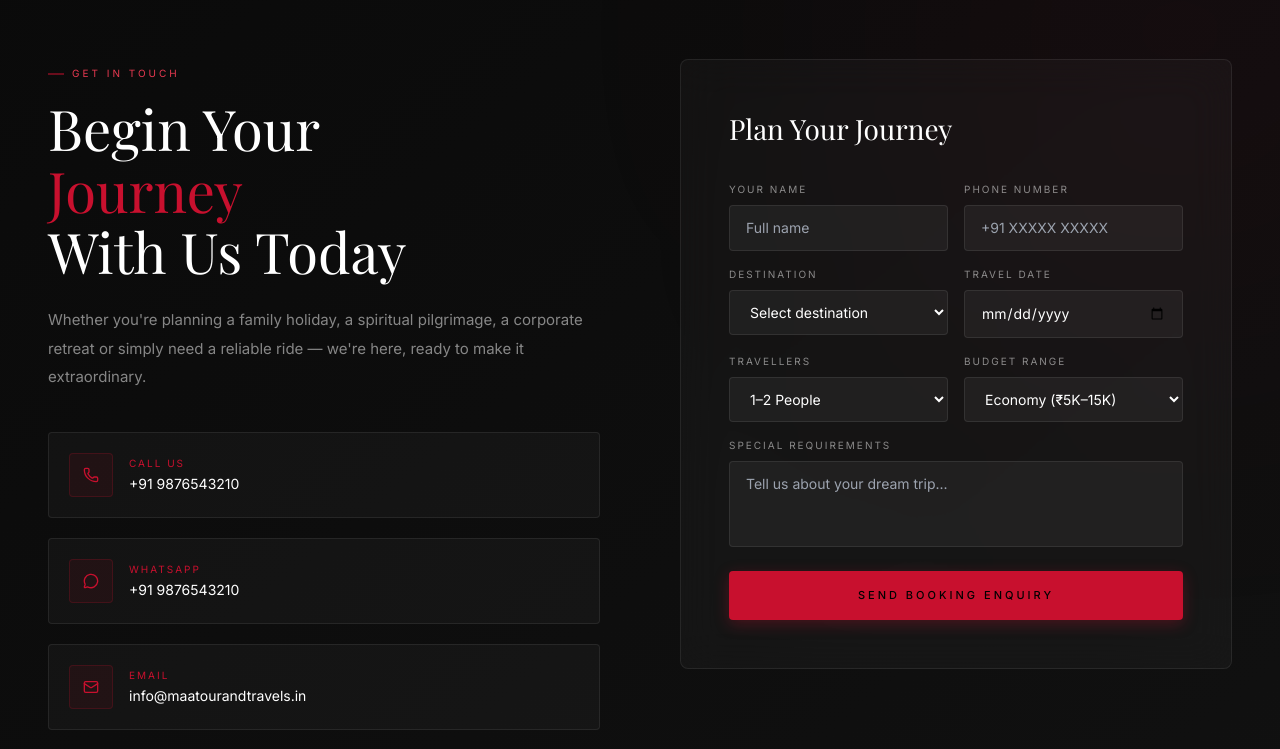
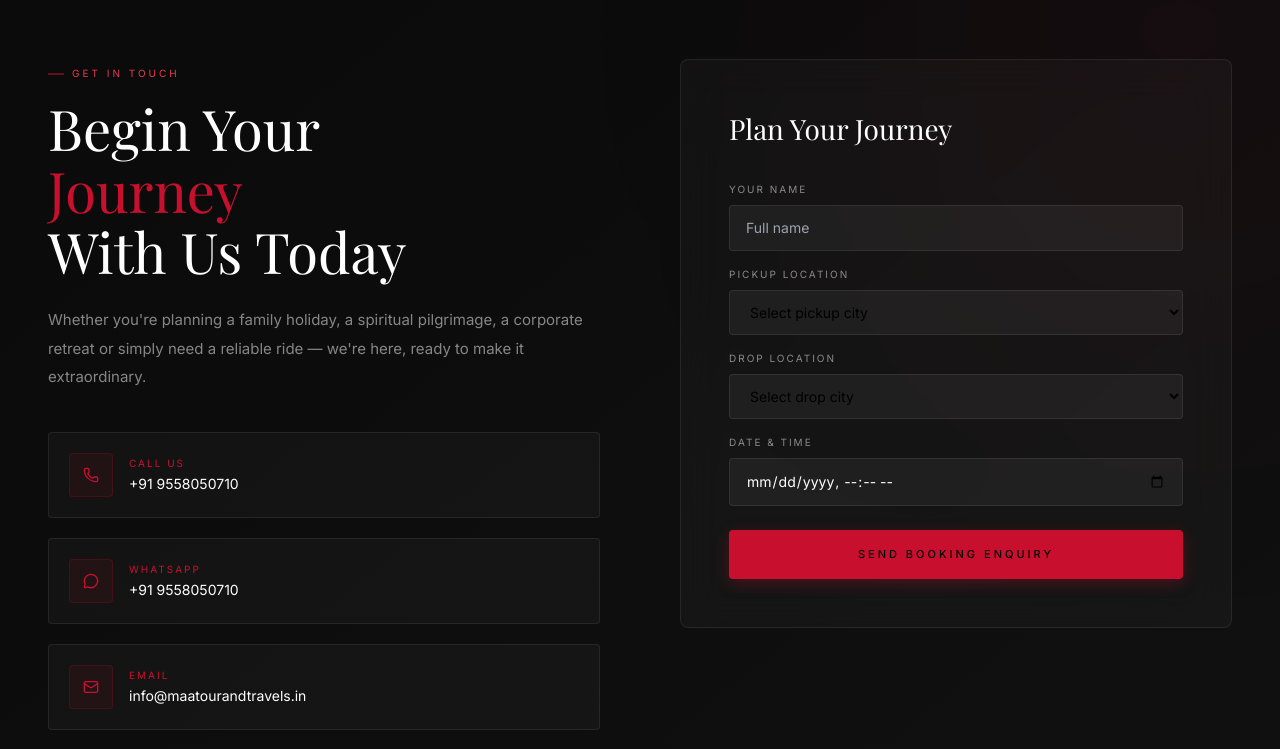
Before and after one commit to jainikshah59-ctrl/maatoursandtravels, a React (Vite) app: page / in a window 1280 px wide. Shown: the part 6100-6849 px from the top of the page. Built offline with nearby package versions, Linux system fonts and the light colour scheme; a web font is replaced by a local one.

Commit message:
Update App.tsx

```diff
--- a/src/App.tsx
+++ b/src/App.tsx
@@ -4,6 +4,17 @@ import {
   Phone, MessageCircle, Mail, MapPinned, Check,
   ArrowRight, Star, Menu, X, ChevronRight, Users, Bus
 } from 'lucide-react';
+
+/* ─── Testimonial Animation Speed ─── */
+const testimonialStyles = `
+  @keyframes testiScroll {
+    0% { transform: translateX(0); }
+    100% { transform: translateX(-50%); }
+  }
+  .testi-track {
+    animation: testiScroll 20s linear infinite;
+  }
+`;
 
 /* ─── Scroll Progress Hook ─── */
 function useScrollProgress() {
@@ -243,7 +254,7 @@ function Hero() {
       </div>
 
       {/* Stats - positioned at bottom right */}
-      <div className="absolute right-4 md:right-12 bottom-16 md:bottom-10 z-10 flex flex-row md:flex-col gap-4 md:gap-5 opacity-0 animate-fadeSlideUp" style={{ animationDelay: '0.8s' }}>
+      <div className="absolute right-4 md:right-12 bottom-28 md:bottom-10 z-10 flex flex-row md:flex-col gap-4 md:gap-5 opacity-0 animate-fadeSlideUp" style={{ animationDelay: '0.8s' }}>
         {[
           { num: '10+', label: 'Years of Trust' },
           { num: '5K+', label: 'Happy Travellers' },
@@ -607,7 +618,7 @@ function Testimonials() {
       </div>
 
       <div className="overflow-hidden">
-        <div className="testi-track flex gap-4 md:gap-6">
+        <div className="testi-track flex gap-4 md:gap-6" style={{ animationDuration: '20s' }}>
           {allTestimonials.map((t, i) => (
             <div key={i} className="testi-card min-w-[300px] md:min-w-[380px] max-w-[300px] md:max-w-[380px] bg-[#111] border border-white/[0.08] rounded-lg p-5 md:p-8 flex-shrink-0 transition-all duration-300 hover:border-red/30">
               <div className="flex gap-1 mb-3 md:mb-4">
@@ -635,16 +646,37 @@ function Testimonials() {
 
 /* ─── Contact ─── */
 function Contact() {
-  const [submitted, setSubmitted] = useState(false);
+  const [formData, setFormData] = useState({
+    name: '',
+    pickup: '',
+    drop: '',
+    datetime: ''
+  });
+
+  const cities = [
+    'Ahmedabad', 'Vadodara', 'Rajkot', 'Jamnagar', 'Surat', 'Porbandar', 'Junagadh', 'Morbi', 'Anand',
+    'Patan', 'Bharuch', 'Bhavnagar', 'Mehsana', 'Navsari', 'Bhuj', 'Gandhidham', 'Gondal', 'Gandhinagar',
+    'Godhra', 'Palanpur', 'Nadiad', 'Valsad', 'Deesa', 'Kheda', 'Amreli', 'Botad', 'Vapi', 'Veraval',
+    'Kalol', 'Jetpur', 'Dudhrej', 'Chhota Udepur', 'Dahod', 'Mandavi', 'Vankaner', 'Idar', 'Lunawada',
+    'Khambhariya', 'Himatnagar', 'Modasa', 'Vyara', 'Rajpipla', 'Dhandhuka', 'Ankleshwar', 'Padra',
+    'Bhachau', 'Jambusar', 'Ranavav', 'Dwarka', 'Okha', 'Saputara', 'Somnath', 'Una', 'Diu', 'Daman',
+    'Viramgam', 'Harvard', 'Matamadh', 'Mundra', 'Bhanvad', 'Sasangir', 'Udaipur', 'Chittorgarh',
+    'Nathdwara', 'Abu', 'Sirohi', 'Jodhpur', 'Ajmer', 'Kumbhalgarh', 'Pindwada', 'Jaalol', 'Radhanpur'
+  ];
+
+  const handleChange = (e: React.ChangeEvent<HTMLInputElement | HTMLSelectElement>) => {
+    setFormData({ ...formData, [e.target.name]: e.target.value });
+  };
 
   const handleSubmit = (e: React.FormEvent) => {
     e.preventDefault();
-    setSubmitted(true);
+    const msg = `Hello Maa Travels! I would like to book a journey.%0A%0A*Name:* ${formData.name}%0A*Pickup:* ${formData.pickup}%0A*Drop:* ${formData.drop}%0A*Date & Time:* ${formData.datetime}`;
+    window.open(`https://wa.me/919558050710?text=${msg}`, '_blank');
   };
 
   const contactItems = [
-    { icon: <Phone size={16} />, label: 'Call Us', val: '+91 9876543210' },
-    { icon: <MessageCircle size={16} />, label: 'WhatsApp', val: '+91 9876543210' },
+    { icon: <Phone size={16} />, label: 'Call Us', val: '+91 9558050710' },
+    { icon: <MessageCircle size={16} />, label: 'WhatsApp', val: '+91 9558050710' },
     { icon: <Mail size={16} />, label: 'Email', val: 'info@maatourandtravels.in' },
     { icon: <MapPinned size={16} />, label: 'Office', val: 'Bhuj, Gujarat, India' },
   ];
@@ -683,69 +715,67 @@ function Contact() {
             <form onSubmit={handleSubmit} className="glass-card rounded-lg p-6 md:p-8 lg:p-12">
               <h3 className="font-playfair text-[22px] md:text-[28px] font-light text-white mb-6 md:mb-8">Plan Your Journey</h3>
 
-              <div className="grid grid-cols-1 sm:grid-cols-2 gap-3 md:gap-4 mb-3 md:mb-4">
+              <div className="flex flex-col gap-3 md:gap-4 mb-5 md:mb-6">
                 <div className="flex flex-col gap-2">
                   <label className="text-[9px] md:text-[10px] tracking-[2px] uppercase text-white/50">Your Name</label>
-                  <input type="text" placeholder="Full name" className="bg-white/5 border border-white/[0.08] rounded px-3 md:px-4 py-2.5 md:py-3 text-white text-sm outline-none focus:border-red/50 focus:bg-white/[0.08] transition-all" required />
+                  <input
+                    type="text"
+                    name="name"
+                    value={formData.name}
+                    onChange={handleChange}
+                    placeholder="Full name"
+                    className="bg-white/5 border border-white/[0.08] rounded px-3 md:px-4 py-2.5 md:py-3 text-white text-sm outline-none focus:border-red/50 focus:bg-white/[0.08] transition-all"
+                    required
+                  />
                 </div>
                 <div className="flex flex-col gap-2">
-                  <label className="text-[9px] md:text-[10px] tracking-[2px] uppercase text-white/50">Phone Number</label>
-                  <input type="tel" placeholder="+91 XXXXX XXXXX" className="bg-white/5 border border-white/[0.08] rounded px-3 md:px-4 py-2.5 md:py-3 text-white text-sm outline-none focus:border-red/50 focus:bg-white/[0.08] transition-all" required />
-                </div>
-                <div className="flex flex-col gap-2">
-                  <label className="text-[9px] md:text-[10px] tracking-[2px] uppercase text-white/50">Destination</label>
-                  <select className="bg-white/5 border border-white/[0.08] rounded px-3 md:px-4 py-2.5 md:py-3 text-white text-sm outline-none focus:border-red/50 focus:bg-white/[0.08] transition-all">
-                    <option value="">Select destination</option>
-                    <option>Saurashtra Darshan</option>
-                    <option>Rann of Kutch</option>
-                    <option>Goa</option>
-                    <option>Himachal Pradesh</option>
-                    <option>Rajasthan</option>
-                    <option>Char Dham Yatra</option>
-                    <option>Gujarat Tour</option>
-                    <option>Custom Package</option>
+                  <label className="text-[9px] md:text-[10px] tracking-[2px] uppercase text-white/50">Pickup Location</label>
+                  <select
+                    name="pickup"
+                    value={formData.pickup}
+                    onChange={handleChange}
+                    className="bg-white/5 border border-white/[0.08] rounded px-3 md:px-4 py-2.5 md:py-3 text-black text-sm outline-none focus:border-red/50 focus:bg-white/[0.08] transition-all"
+                    required
+                  >
+                    <option value="">Select pickup city</option>
+                    {cities.map((city) => (
+                      <option key={city} value={city}>{city}</option>
+                    ))}
                   </select>
                 </div>
                 <div className="flex flex-col gap-2">
-                  <label className="text-[9px] md:text-[10px] tracking-[2px] uppercase text-white/50">Travel Date</label>
-                  <input type="date" className="bg-white/5 border border-white/[0.08] rounded px-3 md:px-4 py-2.5 md:py-3 text-white text-sm outline-none focus:border-red/50 focus:bg-white/[0.08] transition-all" />
-                </div>
-                <div className="flex flex-col gap-2">
-                  <label className="text-[9px] md:text-[10px] tracking-[2px] uppercase text-white/50">Travellers</label>
-                  <select className="bg-white/5 border border-white/[0.08] rounded px-3 md:px-4 py-2.5 md:py-3 text-white text-sm outline-none focus:border-red/50 focus:bg-white/[0.08] transition-all">
-                    <option>1–2 People</option>
-                    <option>3–5 People</option>
-                    <option>6–10 People</option>
-                    <option>10–20 People</option>
-                    <option>Corporate / Large Group</option>
+                  <label className="text-[9px] md:text-[10px] tracking-[2px] uppercase text-white/50">Drop Location</label>
+                  <select
+                    name="drop"
+                    value={formData.drop}
+                    onChange={handleChange}
+                    className="bg-white/5 border border-white/[0.08] rounded px-3 md:px-4 py-2.5 md:py-3 text-black text-sm outline-none focus:border-red/50 focus:bg-white/[0.08] transition-all"
+                    required
+                  >
+                    <option value="">Select drop city</option>
+                    {cities.map((city) => (
+                      <option key={city} value={city}>{city}</option>
+                    ))}
                   </select>
                 </div>
                 <div className="flex flex-col gap-2">
-                  <label className="text-[9px] md:text-[10px] tracking-[2px] uppercase text-white/50">Budget Range</label>
-                  <select className="bg-white/5 border border-white/[0.08] rounded px-3 md:px-4 py-2.5 md:py-3 text-white text-sm outline-none focus:border-red/50 focus:bg-white/[0.08] transition-all">
-                    <option>Economy (₹5K–15K)</option>
-                    <option>Standard (₹15K–30K)</option>
-                    <option>Premium (₹30K–60K)</option>
-                    <option>Luxury (₹60K+)</option>
-                  </select>
+                  <label className="text-[9px] md:text-[10px] tracking-[2px] uppercase text-white/50">Date & Time</label>
+                  <input
+                    type="datetime-local"
+                    name="datetime"
+                    value={formData.datetime}
+                    onChange={handleChange}
+                    className="bg-white/5 border border-white/[0.08] rounded px-3 md:px-4 py-2.5 md:py-3 text-white text-sm outline-none focus:border-red/50 focus:bg-white/[0.08] transition-all"
+                    required
+                  />
                 </div>
-              </div>
-
-              <div className="flex flex-col gap-2 mb-5 md:mb-6">
-                <label className="text-[9px] md:text-[10px] tracking-[2px] uppercase text-white/50">Special Requirements</label>
-                <textarea placeholder="Tell us about your dream trip..." rows={3} className="bg-white/5 border border-white/[0.08] rounded px-3 md:px-4 py-2.5 md:py-3 text-white text-sm outline-none focus:border-red/50 focus:bg-white/[0.08] transition-all resize-none" />
               </div>
 
               <button
                 type="submit"
-                className={`w-full py-3.5 md:py-4 rounded-sm text-[10px] md:text-[11px] tracking-[3px] uppercase font-inter font-medium transition-all duration-300 ${
-                  submitted
-                    ? 'bg-green-600 text-white'
-                    : 'btn-3d bg-red text-black hover:bg-red-light'
-                }`}
-                disabled={submitted}
+                className="w-full py-3.5 md:py-4 rounded-sm text-[10px] md:text-[11px] tracking-[3px] uppercase font-inter font-medium transition-all duration-300 btn-3d bg-red text-black hover:bg-red-light"
               >
-                {submitted ? "✓ Request Sent! We'll call you soon." : 'Send Booking Enquiry'}
+                Send Booking Enquiry
               </button>
             </form>
           </div>
@@ -754,7 +784,6 @@ function Contact() {
     </section>
   );
 }
-
 /* ─── Footer ─── */
 function Footer() {
   return (
@@ -831,7 +860,7 @@ function Footer() {
 function WhatsAppButton() {
   return (
     <a
-      href="https://wa.me/919876543210"
+      href="https://wa.me/919558050710"
       target="_blank"
       rel="noopener noreferrer"
       className="fixed bottom-6 md:bottom-8 right-4 md:right-8 z-50 w-12 h-12 md:w-14 md:h-14 bg-[#25D366] rounded-full flex items-center justify-center whatsapp-pulse hover:scale-110 transition-transform duration-300"
```
